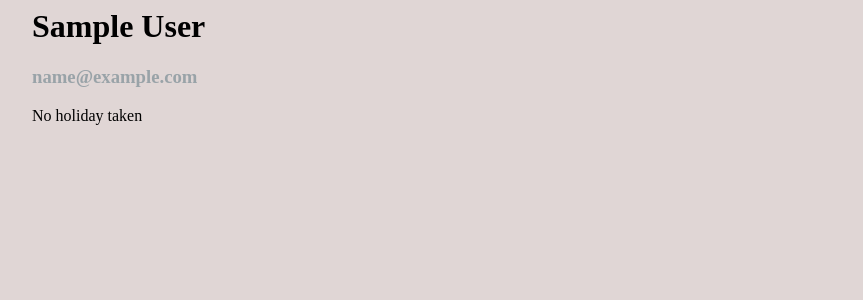
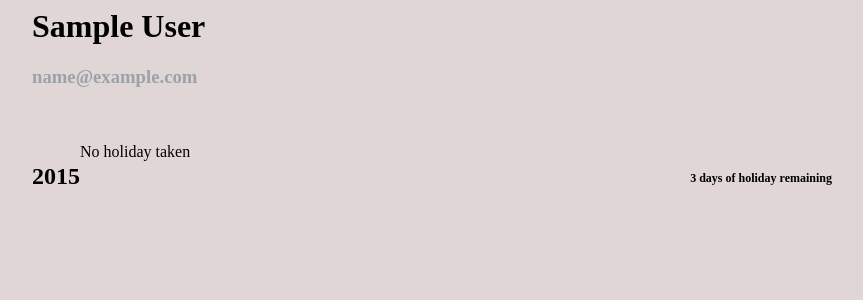
Before and after one commit to matt-leach/django-holidays, a Django app: page / in a window 1280 px wide. Shown: the top 300 px of the page, without its empty margins (208-1071 px from the left). Run offline with Django 3.2, Linux system fonts and the light colour scheme; the visitor is signed in with stand-in values (Sample User, id 1); data that the repository does not hold is empty.

Commit message:
moving holiday table into separate html for ease later

```diff
--- a/holidays/core/templates/core/home.html
+++ b/holidays/core/templates/core/home.html
@@ -4,6 +4,7 @@
 <div>
 	<h1>{% if user.first_name or user.last_name %}{{ user.first_name }} {{ user.last_name }}{% else %}{{ user.username }}{% endif %}</h1>
 	<h3>{{ user.email }}</h3>
+	<br><br>
 </div>
 
 <div>
@@ -11,23 +12,9 @@
 	{% if not user.holidays.all %}
 		No holiday taken
 	{% endif %}
-	<table class="holidaysTable">
-		{% for holiday in user.holidays.all %}
-			<tr>
-				<td class="holidaysDate">{{ holiday.start_date }} - {{ holiday.end_date }}</td>
-				<td class="holidaysApproval">
-					{% if holiday.approved %}
-						<button class="holidaysButton holidaysApproved">APPROVED</button>
-					{% elif holiday.approved == None %}
-						<button class="holidaysButton holidaysWaiting">WAITING</button>
-					{% else %}
-						{# False #}
-						<button class="holidaysButton holidaysRejected">REJECTED</button>
-					{% endif %}
-				</td>
-			</tr>
-		{% endfor %}
-	</table>
+
+	{% include "holidays/holidayTable.html" %}
+
 </div>
 
 
--- /dev/null
+++ b/holidays/holidays/templates/holidays/holidayTable.html
@@ -0,0 +1,20 @@
+<h2 class="holidaysYear">2015</h2>
+<h6 class="holidaysRemaining">3 days of holiday remaining</h6>
+
+<table class="holidaysTable">
+	{% for holiday in user.holidays.all %}
+		<tr>
+			<td class="holidaysDate">{{ holiday.start_date }} - {{ holiday.end_date }}</td>
+			<td class="holidaysApproval">
+				{% if holiday.approved %}
+					<button class="holidaysButton holidaysApproved">APPROVED</button>
+				{% elif holiday.approved == None %}
+					<button class="holidaysButton holidaysWaiting">WAITING</button>
+				{% else %}
+					{# False #}
+					<button class="holidaysButton holidaysRejected">REJECTED</button>
+				{% endif %}
+			</td>
+		</tr>
+	{% endfor %}
+</table>
--- a/static/css/main.css
+++ b/static/css/main.css
@@ -13,6 +13,19 @@ h1 {
 h3 {
 	color: #99A3A8;
 }
+
+.holidaysRemaining {
+    float: right;
+    margin-bottom: 0px;
+    font-size: 12px;
+	bottom: 0;
+}
+
+.holidaysYear {
+    float: left;
+    margin-bottom: 0px;
+}
+
 
 .holidaysTable {
 	border: 1px solid #99A3A8;
```
